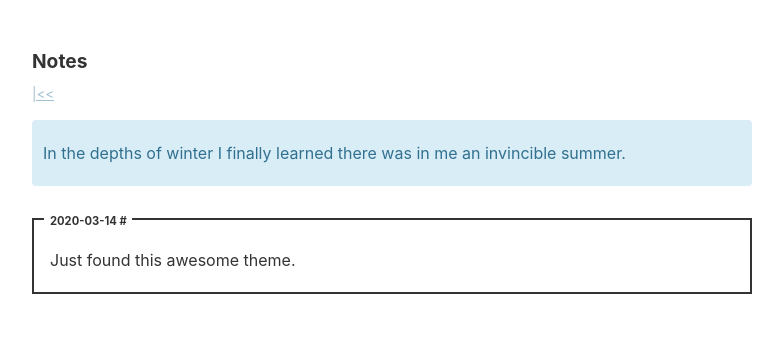
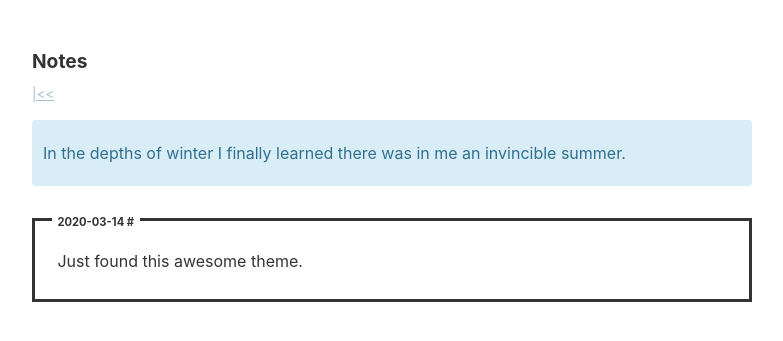
Before and after one commit to weijy/weisnotes, a Jekyll site: the page built from notes.html, in a window 1280 px wide. Shown: the top 341 px of the page, without its empty margins (248-1031 px from the left). Built offline with Jekyll 4.4.1, drawn with Linux system fonts in a browser that asks for light colours.

Commit message:
Update new.scss

```diff
--- a/assets/new.scss
+++ b/assets/new.scss
@@ -87,8 +87,8 @@ header .night {
 .note {
   scroll-margin: 2em;
   margin: 2em 0 3em;
-  border: 2px solid #333;
-  padding: .5em 1.0em 1.0em;
+  border: 3px solid #333;
+  padding: .5em 1.4em 1.4em;
 
   &:target {
     border-color: #888;
```
